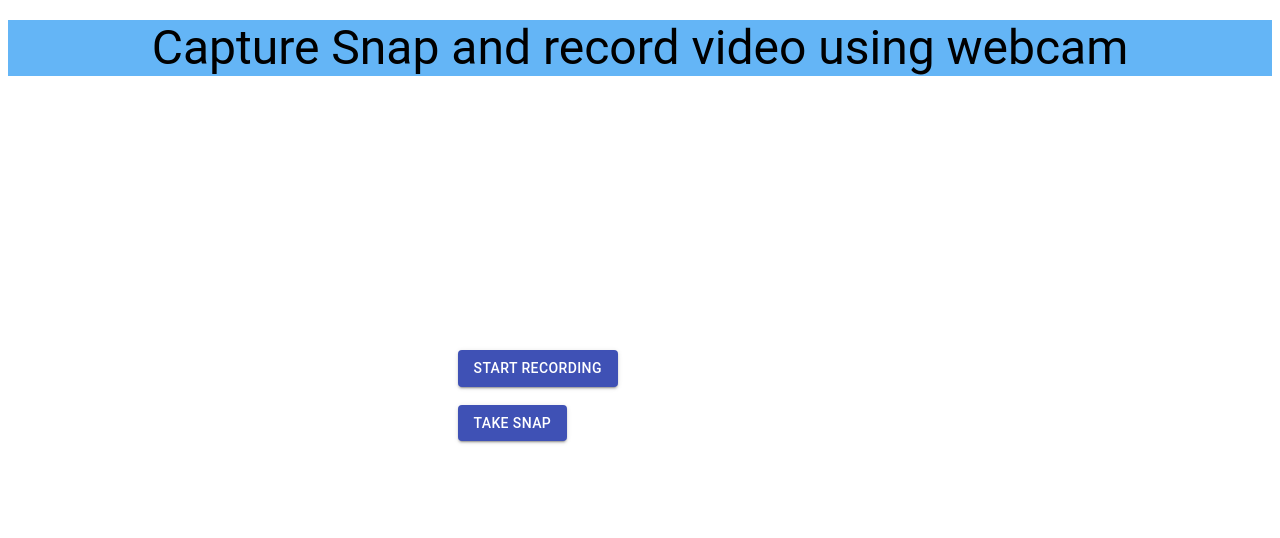
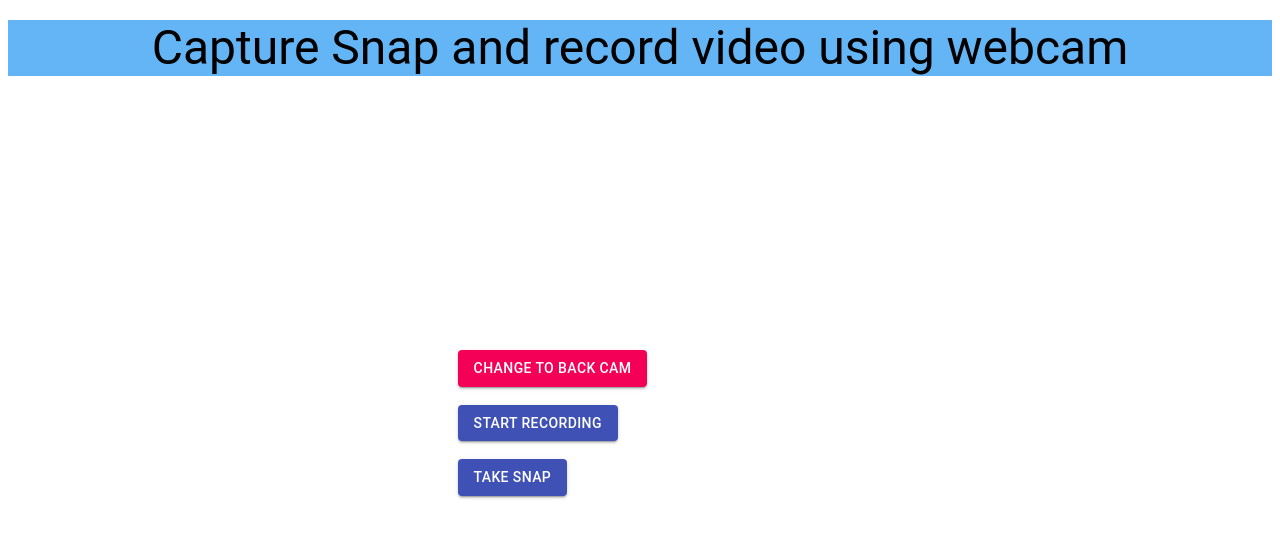
Before and after one commit to OmorFarukRakib/Capture-Images-and-Record-Videos-in_react-thru-webcam, a React (Create React App) app: page / in a window 1280 px wide. Shown: the top 538 px of the page. Built offline with nearby package versions, Linux system fonts and the light colour scheme; no server answers.

Commit message:
backcam add

```diff
--- a/src/App.js
+++ b/src/App.js
@@ -24,13 +24,38 @@ function App() {
   const webcamRef = React.useRef(null);
   const downloadLinkRef = useRef(null);
   const [imgSrc, setImgSrc] = useState(null);
-  //const [selectedCam, setSelectedCam] = useState(true);
+  const [selectedCam, setSelectedCam] = useState(true);
 
-  const videoConstraints = {
-    width: 400,
-    height: 250,
-    facingMode: "user",
+  const videoConstraints = {};
+  if (selectedCam) {
+    const videoConstraints = {
+      width: 400,
+      height: 250,
+      facingMode: "user",
+    };
+  } else {
+    const videoConstraints = {
+      width: 400,
+      height: 250,
+      facingMode: { exact: "environment" },
+    };
+  }
+
+  const handleChangeToBackCam = () => {
+    setSelectedCam(false);
+    console.log(`Changed to back Cam with value ${videoConstraints}`);
   };
+
+  const handleChangeToFrontCam = () => {
+    setSelectedCam(true);
+    console.log(`Changed to Front Cam with value ${videoConstraints}`);
+  };
+
+  // const videoConstraints = {
+  //   width: 400,
+  //   height: 250,
+  //   facingMode: "user",
+  // };
 
   // if (selectedCam) {
   //    videoConstraints = {
@@ -73,6 +98,8 @@ function App() {
     setCapturing(true);
     mediaRecorderRef.current = new MediaRecorder(webcamRef.current.stream, {
       mimeType: "video/webm",
+      //mimeType: "video/mp4",
+      //initCallback: null,
     });
     mediaRecorderRef.current.addEventListener(
       "dataavailable",
@@ -154,6 +181,26 @@ function App() {
                 width={400}
                 videoConstraints={videoConstraints}
               />
+              <br />
+              <div>
+                {selectedCam ? (
+                  <Button
+                    variant="contained"
+                    color="secondary"
+                    onClick={handleChangeToBackCam}
+                  >
+                    Change To Back Cam
+                  </Button>
+                ) : (
+                  <Button
+                    variant="contained"
+                    color="secondary"
+                    onClick={handleChangeToFrontCam}
+                  >
+                    Change To Front Cam
+                  </Button>
+                )}
+              </div>
               <br />
               <div>
                 {capturing ? (
```
Also changed, not shown: src/test.js (added, +8 -0 lines).
